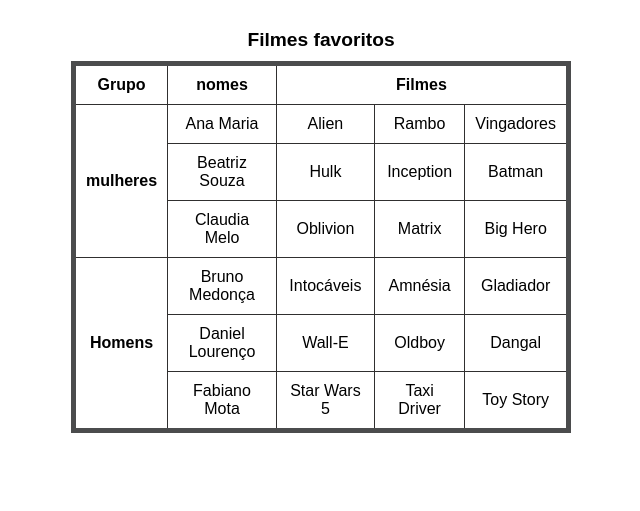
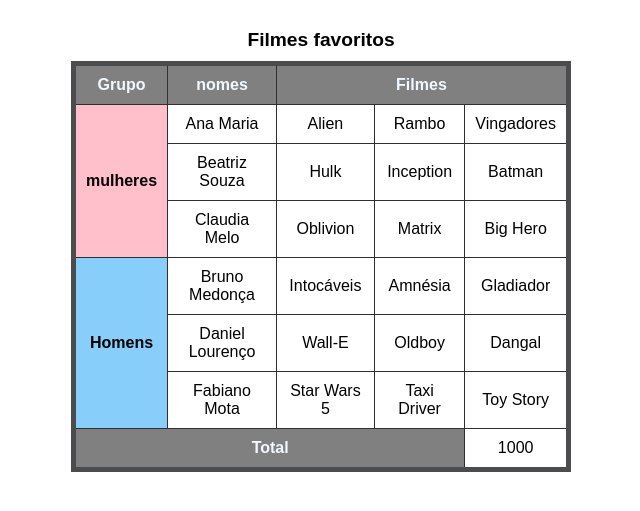
Before and after one commit to DimasSantosSilva/html-css, a plain HTML site: page exercicios/desafios-e-fora-a-parte/pratica-em-tabelas/tabela-pratica03.html in a window 1280 px wide. Shown: the part 61-572 px from the top of the page, without its empty margins (319-959 px from the left). Drawn offline with Linux system fonts and the light colour scheme.

Commit message:
cores e scopes

```diff
--- a/exercicios/desafios-e-fora-a-parte/pratica-em-tabelas/tabela-pratica03.html
+++ b/exercicios/desafios-e-fora-a-parte/pratica-em-tabelas/tabela-pratica03.html
@@ -26,6 +26,19 @@
             border: 1px solid rgb(48, 47, 47);
             padding: 10px;
         }
+
+        th.mulheres{
+            background-color: pink;
+        }
+
+        th.homens{
+            background-color: lightskyblue;
+        }
+
+        th.topico{
+            background-color: gray;
+            color: aliceblue;
+        }
     </style>
     <title>Table Gender Movie's</title>
 </head>
@@ -37,14 +50,14 @@
         </caption>
         <thead>
             <tr>
-                <th>Grupo</th>
-                <th>nomes</th>
-                <th colspan="3">Filmes</th>
+                <th class="topico" scope="col">Grupo</th>
+                <th class="topico" scope="col">nomes</th>
+                <th class="topico" colspan="3" scope="colgroup">Filmes</th>
             </tr>
         </thead>
         <tbody>
             <tr>
-                <th rowspan="3">mulheres</th>
+                <th class="mulheres" rowspan="3" scope="rowgroup">mulheres</th>
                 <td>Ana Maria</td>
                 <td>Alien</td>
                 <td>Rambo</td>
@@ -63,7 +76,7 @@
                 <td>Big Hero</td>
             </tr>
             <tr>
-                <th rowspan="3">Homens</th>
+                <th class="homens" rowspan="3" scope="rowgroup">Homens</th>
                 <td>Bruno Medonça</td>
                 <td>Intocáveis</td>
                 <td>Amnésia</td>
@@ -81,6 +94,10 @@
                 <td>Taxi Driver</td>
                 <td>Toy Story</td>
             </tr>
+            <tfoot>
+                <th class="topico" colspan="4" scope="row">Total</th>
+                <td>1000</td>
+            </tfoot>
         </tbody>
     </table>
 </body>
```
